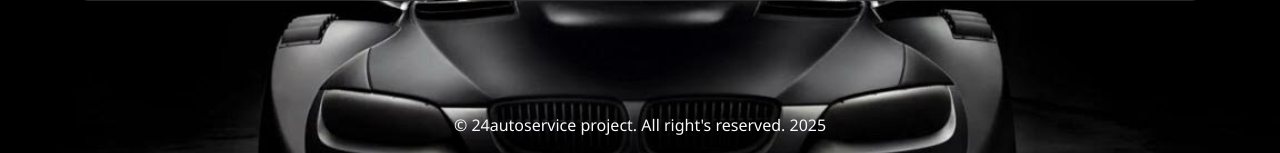
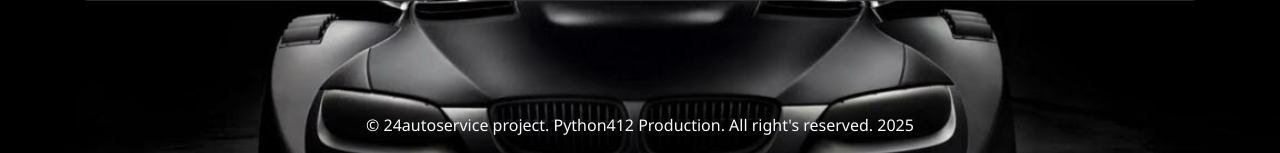
Before and after one commit to KoDDeX/Diploma, a Django app: page /autoservice/admin-panel/ in a window 1280 px wide. Shown: the part 1161-1314 px from the top of the page. Run offline with Django 5.2, Linux system fonts and the light colour scheme; a user stored in the database is signed in; data comes from the database, SQL or seed files in the repository.

Commit message:
Diploma: Правки

```diff
--- a/templates/base.html
+++ b/templates/base.html
@@ -99,7 +99,7 @@
     {% block footer %}
         <footer class="bg-dark text-light text-center py-3 mt-5">
             <div class="container">
-                <p class="mb-0">© 24autoservice project. All right's reserved. 2025</p>
+                <p class="mb-0">© 24autoservice project. Python412 Production. All right's reserved. 2025</p>
             </div>
         </footer>
     {% endblock %}
```
